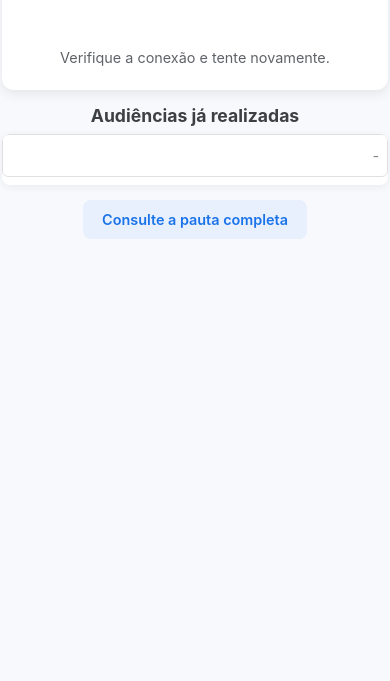
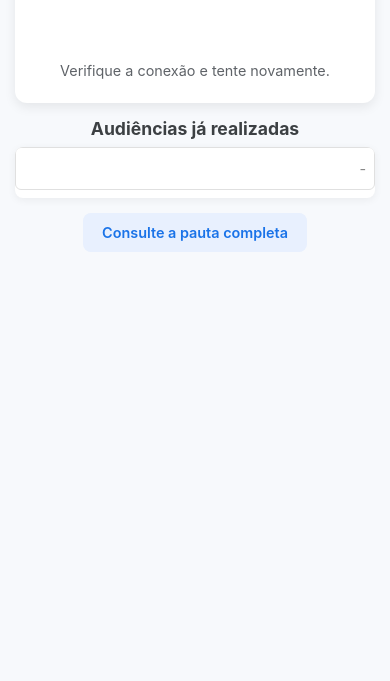
Before and after one commit to taemqual/taemqual.github.io, a plain HTML site: page index.html in a window 390 px wide. Shown: the part 163-844 px from the top of the page. Drawn offline with Linux system fonts and the light colour scheme; no server answers.

Commit message:
Ajusta margens laterais no mobile

```diff
--- a/style.css
+++ b/style.css
@@ -9,7 +9,7 @@
     letter-spacing: 1.5px; /* Um pouco de espaço entre as letras */
 }
 
-body { font-family: -apple-system, BlinkMacSystemFont, "Segoe UI", Roboto, Oxygen-Sans, Ubuntu, Cantarell, "Helvetica Neue", sans-serif; background-color: #f7f9fc; color: #3c4043; margin: 0; padding: 10px; }
+body { font-family: -apple-system, BlinkMacSystemFont, "Segoe UI", Roboto, Oxygen-Sans, Ubuntu, Cantarell, "Helvetica Neue", sans-serif; background-color: #f7f9fc; color: #3c4043; margin: 0; padding: 20px; }
     .container { max-width: 800px; margin: 0 auto; }
     #painel-status { text-align: center; padding: 25px; border-radius: 12px; background-color: white; box-shadow: 0 4px 12px rgba(0,0,0,0.08); margin-bottom: 30px; }
     .status-principal { font-size: 2em; font-weight: bold; color: #1a73e8; margin: 0; display: block; }
@@ -33,7 +33,7 @@ body { font-family: -apple-system, BlinkMacSystemFont, "Segoe UI", Roboto, Oxyge
        }
 
 	 body {
-            padding: 2px; /* Mínimo padding possível */
+            padding: 15px;
         }
         .status-principal {
             font-size: 1.3em; /* Reduzindo um pouco mais */
```
